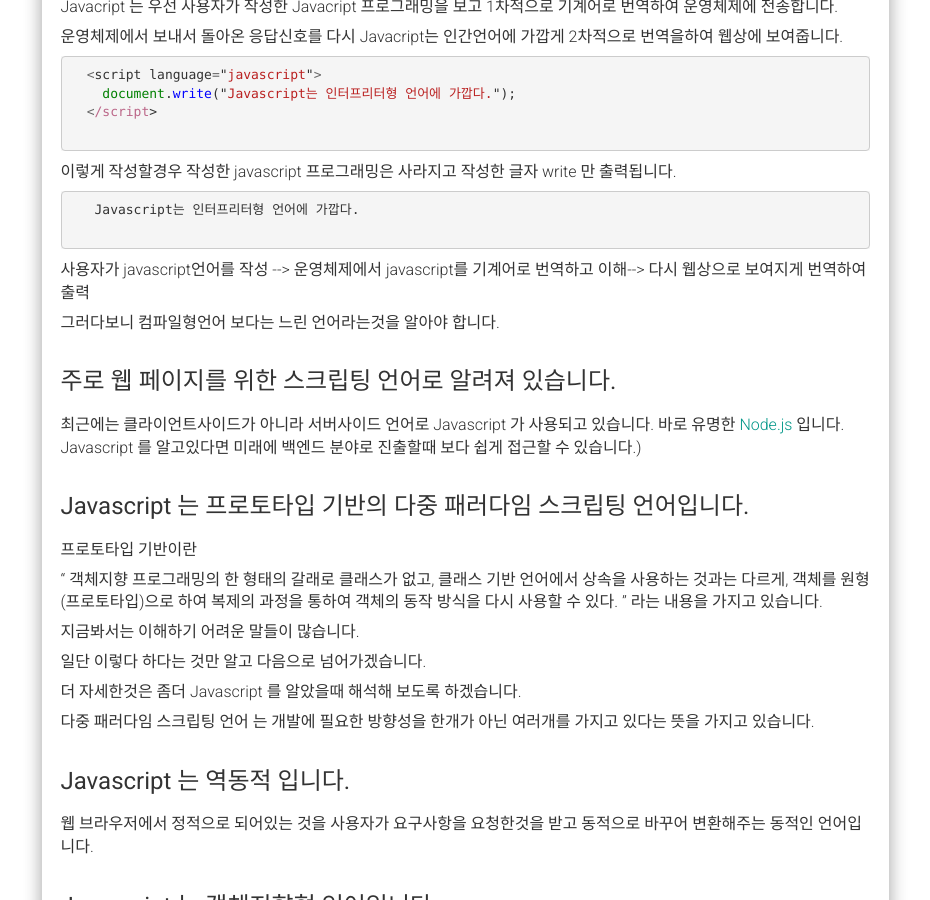
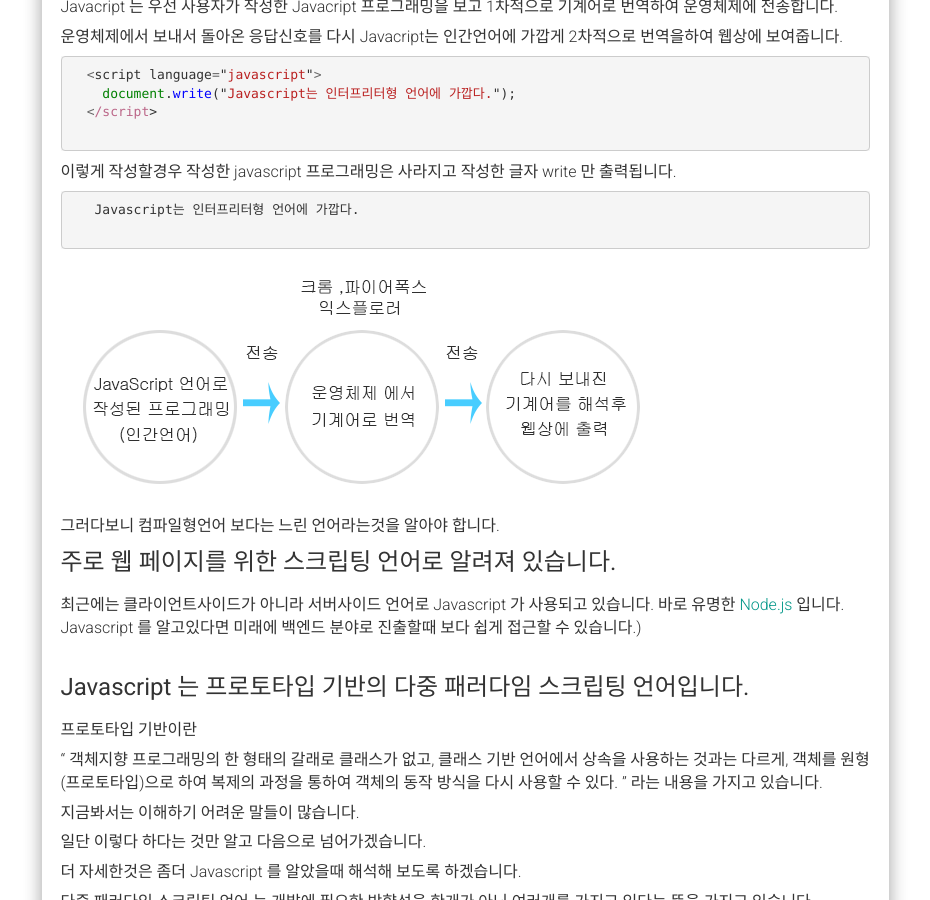
Before and after one commit to alalstjr/promote.github.io, a Jekyll site: the page built from _posts/2018-08-22-Javascript의 특징 및 소개.md, in a window 1280 px wide and 900 px high, scrolled down 906 px. Shown: the whole window, without its empty margins (321-1251 px from the left). Built offline with Jekyll 4.4.1, drawn with Linux system fonts in a browser that asks for light colours; nearby versions of some CDN libraries; our own code applies the rules of GitHub Pages for plain Markdown files; comment, search, counter and statistics services are not loaded.

Commit message:
Update 2018-08-22-Javascript의 특징 및 소개.md

```diff
--- a/_posts/2018-08-22-Javascript의 특징 및 소개.md
+++ b/_posts/2018-08-22-Javascript의 특징 및 소개.md
@@ -32,7 +32,9 @@
   {% highlight js %}
    Javascript는 인터프리터형 언어에 가깝다.
   {% endhighlight %}
-  <p>사용자가 javascript언어를 작성 --> 운영체제에서 javascript를 기계어로 번역하고 이해--> 다시 웹상으로 보여지게 번역하여 출력</p>
+  <div class="img-box">
+    <img src="{{ site.baseurl }}/static/img/post/2018-08-22.png" alt="자바스크립트" />
+  <div>
   <p>그러다보니 컴파일형언어 보다는 느린 언어라는것을 알아야 합니다.</p>
 </div>
 <div class="box">
```
